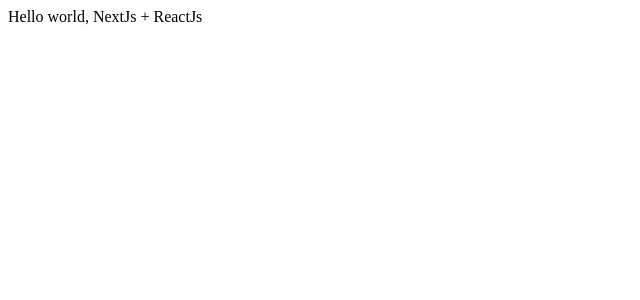
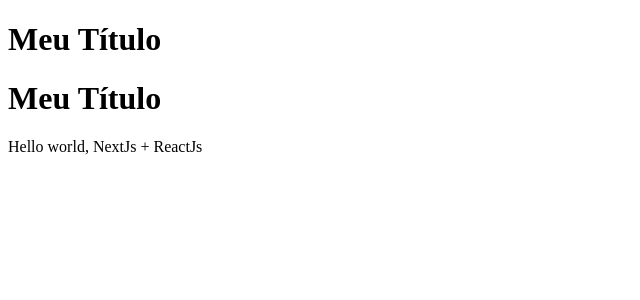
Before and after one commit to vinicius-Dourado-dotcom/React-NextJs-Exemplos.2, a Next.js app: page / in a window 1280 px wide. Shown: the top 300 px of the page, without its empty margins (0-640 px from the left). Built offline with nearby package versions, Linux system fonts and the light colour scheme.

Commit message:
Criado primeiro componente React

```diff
--- a/pages/index.jsx
+++ b/pages/index.jsx
@@ -1,6 +1,10 @@
+  import Title from '../src/componets/title/Title'
+
   function HomePage () {
     return (
       <div>
+        <Title />
+        <Title />
       Hello world, NextJs + ReactJs
       </div>
     )
--- /dev/null
+++ b/src/componets/title/Title.jsx
@@ -0,0 +1,7 @@
+function Title () {
+  return (
+    <h1>Meu Título</h1>
+  )
+}
+
+export default Title
```
